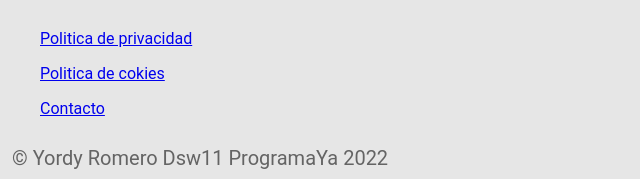
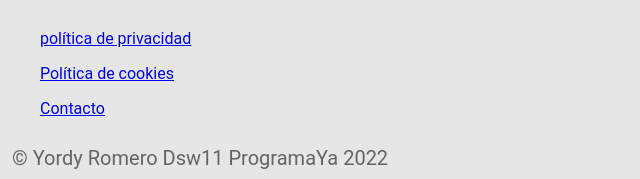
Before and after one commit to YordyM/programaya, a plain HTML site: page index.html in a window 1280 px wide. Shown: the part 4022-4201 px from the top of the page, 0-640 px from the left. Drawn offline with Linux system fonts and the light colour scheme; files whose address does not match are found by name.

Commit message:
Update index.html

```diff
--- a/index.html
+++ b/index.html
@@ -94,8 +94,8 @@
     <footer>
 
          <ul><h3>DESCARGO DE RESPONSABILIDAD</h3> </ul>
-            <ul> <a href="#">Politica de privacidad</a> </ul>
-            <ul> <a href="#">Politica de cokies</a> </ul>
+            <ul> <a href="#">política de privacidad</a> </ul>
+            <ul> <a href="#">Política de cookies</a> </ul>
             <ul> <a href="#">Contacto</a> </ul>
             <p>&copy; Yordy Romero Dsw11 ProgramaYa 2022</p>
 
```
